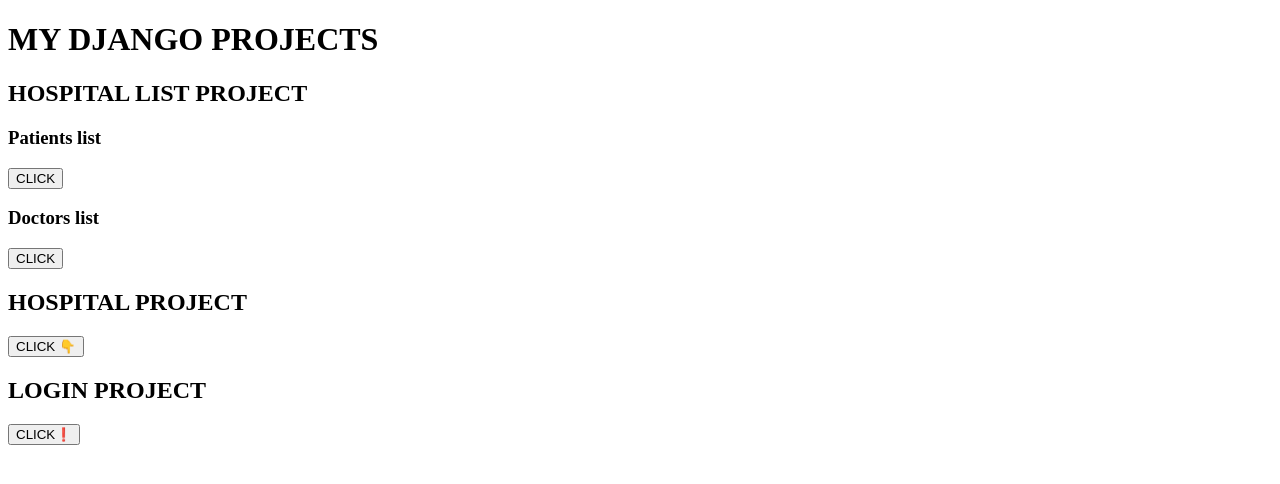
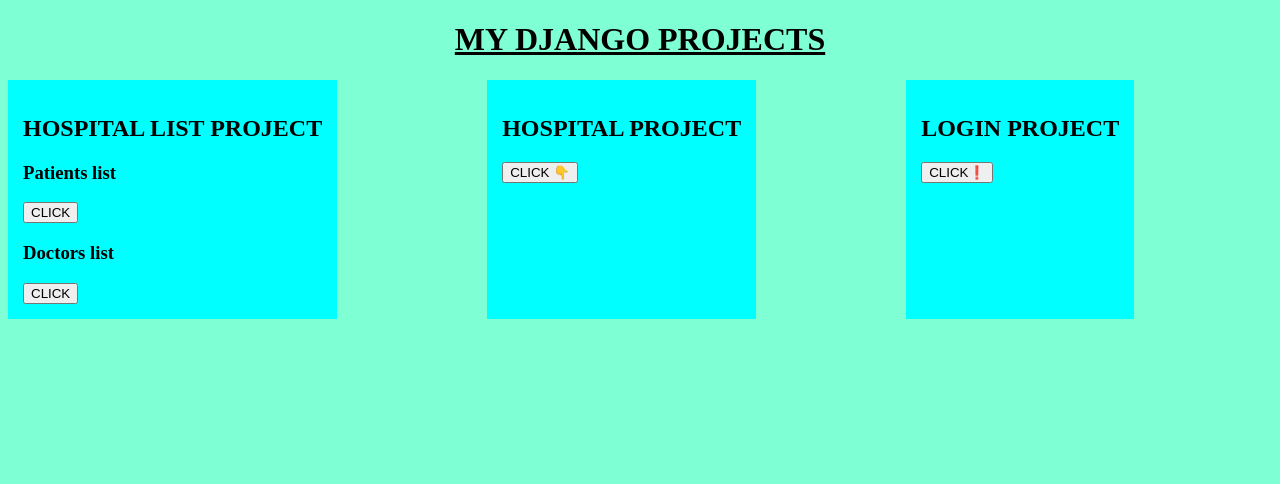
Before and after one commit to Hadhiya123/PYTHON-WEEK-2, a Django app: page /All/ in a window 1280 px wide. Shown: the top 484 px of the page. Run offline with Django 5.2, Linux system fonts and the light colour scheme.

Commit message:
My project.html

```diff
--- a/myproject/templates/My Project.html
+++ b/myproject/templates/My Project.html
@@ -5,16 +5,24 @@
     <meta name="viewport" content="width=device-width, initial-scale=1.0">
     <title>MY Project</title>
 </head>
-<body>
-    <h1>MY DJANGO PROJECTS</h1>
+<body style="background-color: aquamarine;">
+    <h1 style="text-align: center;"><u>MY DJANGO PROJECTS</u></h1>
+    <div style="display: flex;gap: 150px;">
+    <div style="background-color: aqua; padding: 15px;">
     <h2>HOSPITAL LIST PROJECT</h2>
     <h3>Patients list</h3>
     <a href="http://127.0.0.1:8000/list/"><button>CLICK</button></a>
     <h3>Doctors list</h3>
     <a href="http://127.0.0.1:8000/Dr/"><button>CLICK</button></a>
+    </div>
+    <div style="background-color: aqua; padding: 15px;">
     <h2>HOSPITAL PROJECT</h2>
     <a href="http://127.0.0.1:8000/HOME/"><button>CLICK 👇</button></a>
+    </div>
+    <div style="background-color: aqua; padding: 15px;">
     <h2>LOGIN PROJECT</h2>
     <a href="http://127.0.0.1:8000/login/"><button>CLICK❗</button></a>
+    </div>
+    </div>
 </body>
 </html>
```
Also changed, not shown: myproject/db.sqlite3.
